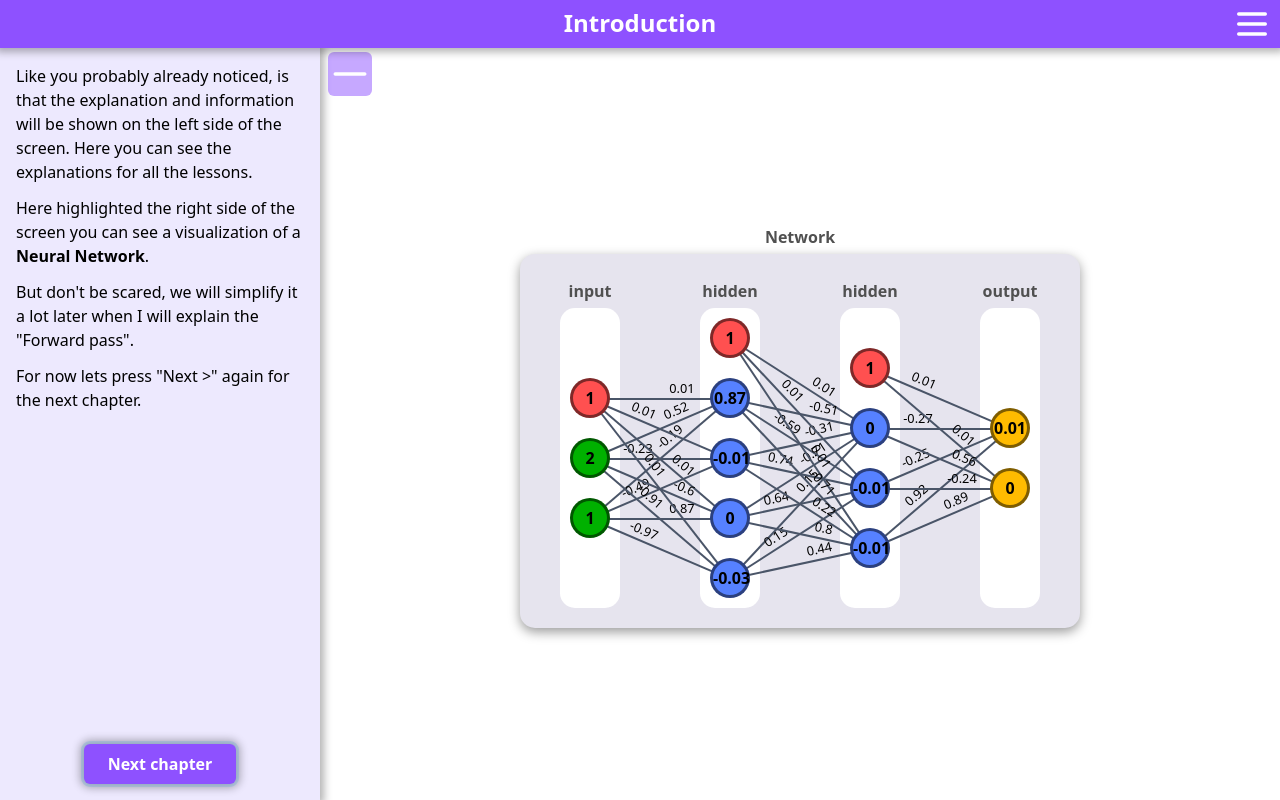
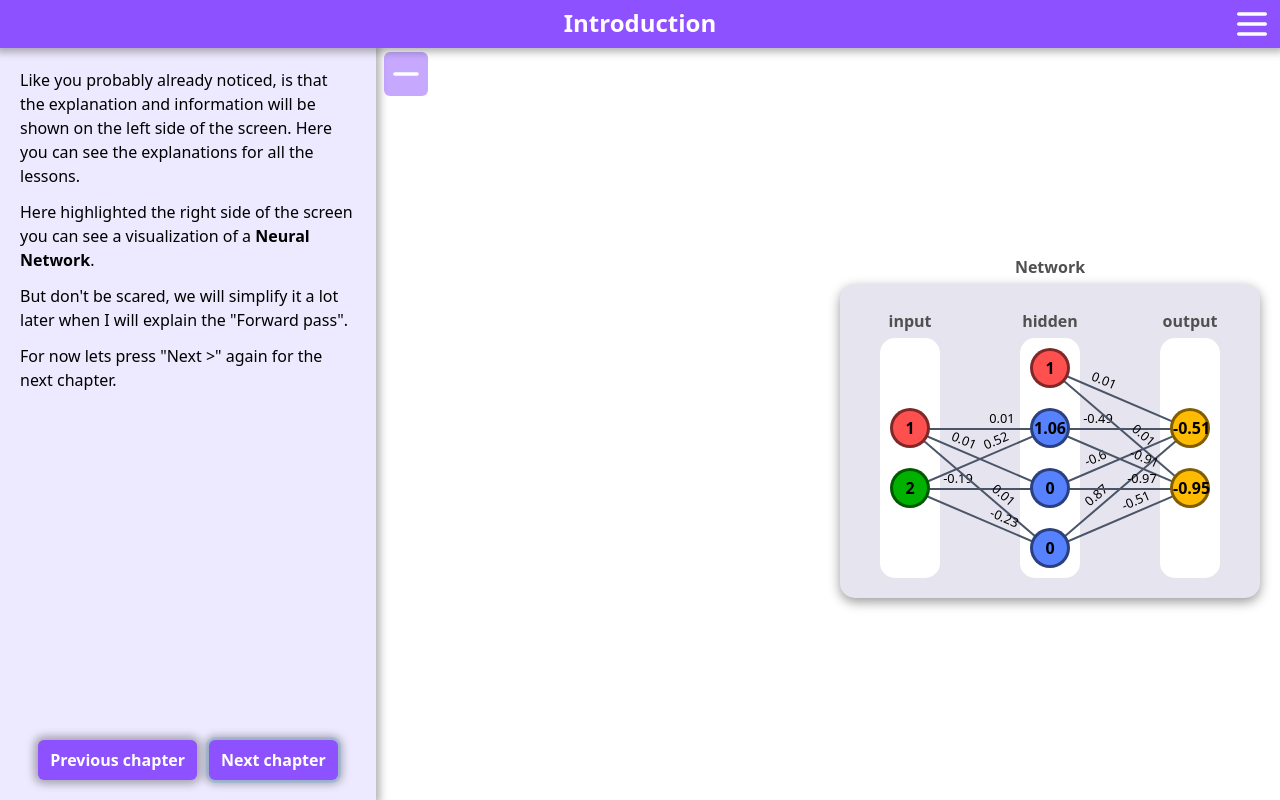
Before and after one commit to SchmiederDaniel/NeuralNetwork, a SvelteKit app: page /tutorials/introduction/2 in a window 1280 px wide. Built offline with nearby package versions, Linux system fonts and the light colour scheme.

Commit message:
Changed tutorial design to better work with different window sizes.

```diff
--- a/src/app.css
+++ b/src/app.css
@@ -25,7 +25,7 @@ a::after {
 }
 
 .custom-shadow {
-  box-shadow: 0 0 8px 4px rgba(0,0,0,0.3);
+  box-shadow: 0 0 8px 4px rgba(0, 0, 0, 0.3);
 }
 
 nav {
@@ -42,12 +42,29 @@ h1 {
   @apply text-2xl font-bold leading-tight p-2;
 }
 
-.title {
+h2 {
+ @apply text-4xl font-bold leading-tight p-2;
+}
+
+h3 {
   @apply text-3xl font-bold leading-tight p-2;
 }
 
+h4 {
+  @apply text-2xl font-bold leading-tight p-2;
+}
+
+h5 {
+  @apply text-xl font-bold leading-tight p-1;
+}
+
+.title {
+  @apply text-3xl font-bold leading-tight p-1;
+}
+
 p {
-  @apply mb-3;/* text-gray-500 dark:text-gray-400;*/
+  @apply mb-3;
+  /* text-gray-500 dark:text-gray-400;*/
 }
 
 .center {
--- a/src/lib/network/Network.css
+++ b/src/lib/network/Network.css
@@ -17,4 +17,5 @@
     border-radius: 15px;
     position: relative;
     box-shadow: rgba(0, 0, 0, 0.4) 0 4px 12px;
+    transition: all 0.25s;
 }
--- a/src/lib/network/Network.ts
+++ b/src/lib/network/Network.ts
@@ -86,6 +86,11 @@ export default class Network extends LabelContainer {
 		const nodes = this.layers[0].getNodes();
 		let biasOffset = 0;
 		if (this.networkConfig.isBiasEnabled()) biasOffset = 1; // The first node is the bias when the bias is enabled
+
+		if(values.length !== nodes.length - biasOffset) {
+			throw new Error("Input data length doesn't match input layers node count.");
+		}
+
 		for (let i = 0; i < values.length; i++) {
 			nodes[i + biasOffset].setValue(values[i]);
 		}
--- a/src/routes/tutorials/+layout.svelte
+++ b/src/routes/tutorials/+layout.svelte
@@ -16,12 +16,15 @@
 </script>
 
 <div class="flex flex-col-reverse h-screen">
-	<div class="flex flex-row-reverse h-full w-full">
-		<div class="grow-1 flex justify-center items-center">
-			{@render children()}
+	<div class="flex flex-row-reverse h-full w-full justify-between">
+		<div class="grow-0 grid place-items-center h-full overflow-x-auto justify-self-center">
+			<div>
+				{@render children()}
+			</div>
 		</div>
-		{#if slots.button.nextLink}
-			<div class="sidemenu p-4 bg-violet-100 custom-shadow empty:w-0 empty:p-0 max-w-80 flex flex-col relative">
+		{#if slots.button}
+			<div class="p-5 bg-violet-100 custom-shadow empty:w-0 empty:p-0 max-w-94 flex flex-col relative"
+			     style="min-width: {sideMenuOpen ? 300: 0}px; {sideMenuOpen ? 'flex: 1;' : 'flex: 0'}">
 				<button class="absolute w-11 h-11 hover:bg-violet-500/90 bg-violet-500/50 rounded-md top-1 text-white"
 				        style="right: -52px;"
 				        onclick={toggleSideMenu}>
@@ -36,9 +39,11 @@
 						{@render slots.sidemenu()}
 					</div>
 					<div class="grow-1"></div>
-					<div class="w-full flex items-center justify-center">
+					<div class="w-full flex items-center justify-center gap-3">
+						<a href={slots.button.previousLink}
+						   class="navigation-button custom-shadow">{slots.button.previousText}</a>
 						<a href={slots.button.nextLink}
-						   class="tutorial-button px-6 py-2 hover:bg-violet-600 transition-all bg-violet-500 text-white font-semibold custom-shadow rounded-md">{slots.button.text}</a>
+						   class="navigation-button navigation-button-right custom-shadow">{slots.button.nextText}</a>
 					</div>
 				{/if}
 			</div>
@@ -69,7 +74,13 @@
 	</div>
 </div>
 
-<style>
+<style lang="postcss">
+  @reference "tailwindcss";
+
+  .navigation-button {
+    @apply px-3 py-2 hover:bg-violet-600 transition-all bg-violet-500 text-white font-semibold rounded-md whitespace-nowrap;
+  }
+
   .heroicons-outline--x {
     display: inline-block;
     width: 40px;
--- a/src/routes/tutorials/+page.svelte
+++ b/src/routes/tutorials/+page.svelte
@@ -2,7 +2,7 @@
 	import { setObject } from '$lib/object-storage.svelte.js';
 	import tutorials from './tutorials.svelte.json';
 
-	setObject({ heading, sidemenu, sidebutton, button: {} });
+	setObject({ heading, sidemenu, sidebutton, button: null });
 </script>
 
 <div class="flex flex-col text-center items-center justify-center">
--- /dev/null
+++ b/src/routes/tutorials/example/Example.svelte
@@ -0,0 +1,44 @@
+<script>
+	import { setObject } from '$lib/object-storage.svelte.js';
+	import { onMount } from 'svelte';
+	import { setupNetwork } from '$lib/network/NetworkConfig.js';
+
+	setObject({
+		sidemenu,
+		sidebutton,
+		button: {
+			// These buttons will be shown in the sidemenu
+			previousLink: '/tutorials/introduction/1', previousText: 'Previous chapter',
+			nextLink: '/tutorials/introduction/3', nextText: 'Next chapter'
+		}
+	});
+
+	let networkContainer = $state();
+
+	onMount(() => {
+		// You can create a neural network easily with the following code.
+		/*
+			Note that the neural network needs to be destroyed properly with "onDestroy()" when the
+			page unloads which is made inside the return callback below.
+		*/
+		const network = setupNetwork(networkContainer, 42, [1, 3, 2]);
+
+		const input = [2];
+		network.setInputData(input);
+		network.forward(input);
+
+		return () => {
+			network.onDestroy();
+		};
+	});
+</script>
+
+<p>You can write text here which will be shown on the right side of the screen. The neural network will be shown below
+	too.</p>
+<div bind:this={networkContainer}></div>
+
+{#snippet sidemenu()}
+	<p>Here can be the text which will be shown on the left side inside the sidemenu</p>
+{/snippet}
+
+{#snippet sidebutton()}{/snippet}
--- a/src/routes/tutorials/forwardpass/1/+page.svelte
+++ b/src/routes/tutorials/forwardpass/1/+page.svelte
@@ -2,7 +2,10 @@
 	import { setObject } from '$lib/object-storage.svelte.js';
 
 	setObject({
-		sidemenu, sidebutton, button: { nextLink: '/tutorials/forwardpass/2', text: 'Next chapter' }
+		sidemenu, sidebutton, button: {
+			previousLink: '/tutorials/', previousText: 'Overview',
+			nextLink: '/tutorials/forwardpass/2', text: 'Next chapter'
+		}
 	});
 </script>
 {#snippet sidemenu()}
--- a/src/routes/tutorials/introduction/1/+page.svelte
+++ b/src/routes/tutorials/introduction/1/+page.svelte
@@ -4,7 +4,10 @@
 	import { highlightElement } from '$lib/animations.js';
 
 	setObject({
-		sidemenu, sidebutton, button: {nextLink: "/tutorials/introduction/2", text: "Next chapter"}
+		sidemenu, sidebutton, button: {
+			previousLink: "/tutorials/", previousText: "Overview",
+			nextLink: "/tutorials/introduction/2", nextText: "Next chapter"
+		}
 	});
 
 	onMount(() => {
@@ -16,10 +19,8 @@
 	})
 </script>
 
-
-
 {#snippet sidemenu()}
-	<p>Welcome to this neural network tutorial.</p>
+	<h5>Welcome to this neural network tutorial!</h5>
 	<p>In this tutorial I want to show people the math behind Neural-Networks and who knows,
 		maybe you'll find it quite simple in the end. </p>
 	<p>But first of I want to explain the tutorials controls.
--- a/src/routes/tutorials/introduction/2/+page.svelte
+++ b/src/routes/tutorials/introduction/2/+page.svelte
@@ -5,17 +5,22 @@
 	import { setupNetwork } from '$lib/network/NetworkConfig.js';
 
 	setObject({
-		sidemenu, sidebutton, button: { nextLink: '/tutorials/introduction/v3', text: 'Next chapter' }
+		sidemenu,
+		sidebutton,
+		button: {
+			previousLink: "/tutorials/introduction/1", previousText: "Previous chapter",
+			nextLink: "/tutorials/introduction/3", nextText: "Next chapter"
+		}
 	});
 
 	let networkContainer = $state();
 
 	onMount(() => {
-		const resetCallback = highlightElement('.tutorial-button');
-		const network = setupNetwork(networkContainer, 42, [2, 4, 3, 2]);
+		const resetCallback = highlightElement('.navigation-button-right');
+		const network = setupNetwork(networkContainer, 42, [1, 3, 2]);
 
-		const input = [2, 1];
-		network.setInputData(input)
+		const input = [2];
+		network.setInputData(input);
 		network.forward(input);
 
 		return () => {
```
Also changed, not shown: src/lib/assets/heroicons-outline-mins.svg, src/lib/assets/heroicons-outline-plus.svg.
